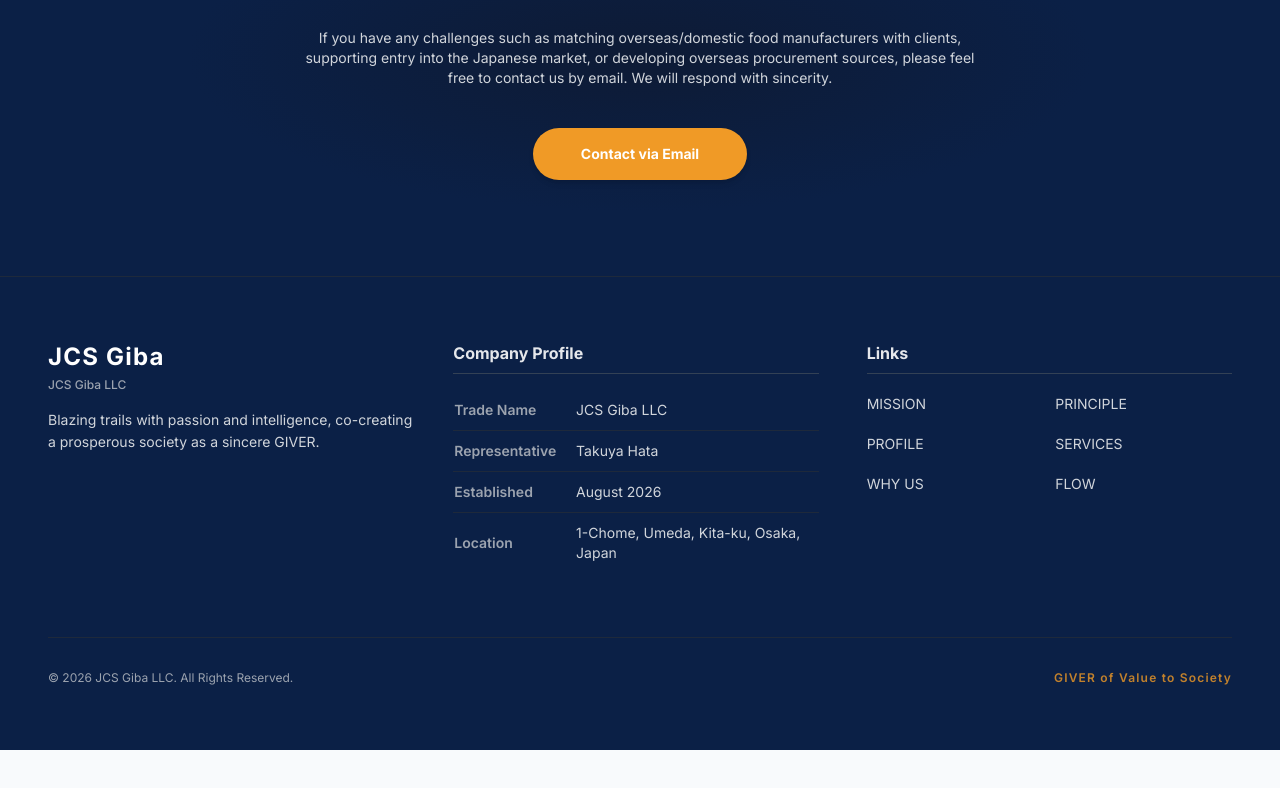
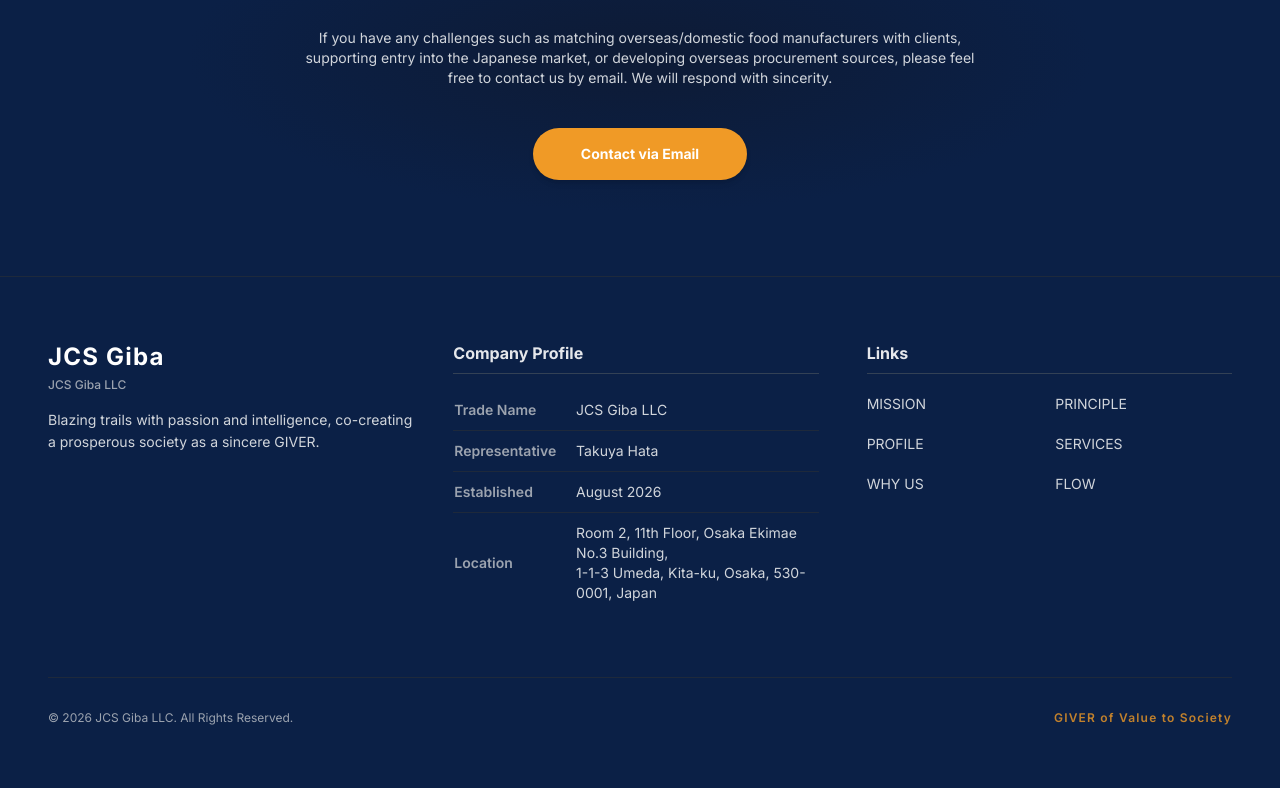
Before and after one commit to takuya5135/jcs-giba-site, a Next.js app: page /en in a window 1280 px wide. Shown: the part 5801-6589 px from the top of the page. Before the commit the page ends 6551 px from the top, so only its background shows below. Built offline with nearby package versions, Linux system fonts and the light colour scheme.

Commit message:
fix: 法人の住所を更新

```diff
--- a/src/components/Footer.tsx
+++ b/src/components/Footer.tsx
@@ -55,7 +55,7 @@ export default function Footer({ dict, locale }: Props) {
                 </tr>
                 <tr>
                   <td className="py-2.5 font-semibold text-gray-400">{dict.footer.table.loc}</td>
-                  <td className="py-2.5">{dict.footer.table.locVal}</td>
+                  <td className="py-2.5 whitespace-pre-line">{dict.footer.table.locVal}</td>
                 </tr>
               </tbody>
             </table>
--- a/src/dictionaries/en.json
+++ b/src/dictionaries/en.json
@@ -205,7 +205,7 @@
       "est": "Established",
       "estVal": "August 2026",
       "loc": "Location",
-      "locVal": "1-Chome, Umeda, Kita-ku, Osaka, Japan"
+      "locVal": "Room 2, 11th Floor, Osaka Ekimae No.3 Building,\n1-1-3 Umeda, Kita-ku, Osaka, 530-0001, Japan"
     }
   }
 }
--- a/src/dictionaries/ja.json
+++ b/src/dictionaries/ja.json
@@ -205,7 +205,7 @@
       "est": "設立",
       "estVal": "令和8年（2026年）8月",
       "loc": "所在地",
-      "locVal": "大阪府大阪市北区梅田1丁目"
+      "locVal": "〒530-0001\n大阪府大阪市北区梅田1丁目1番3号\n大阪駅前第3ビル11階2号室"
     }
   }
 }
```
